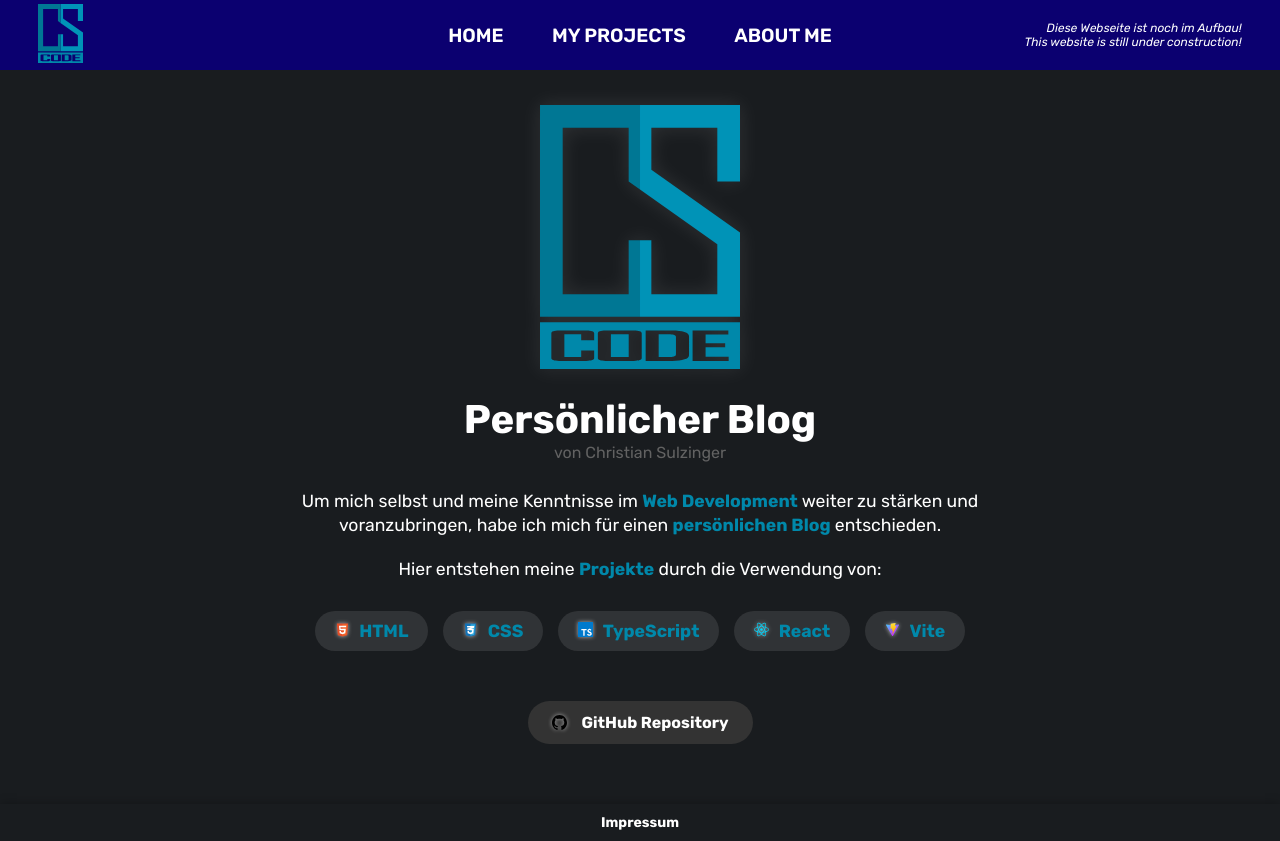
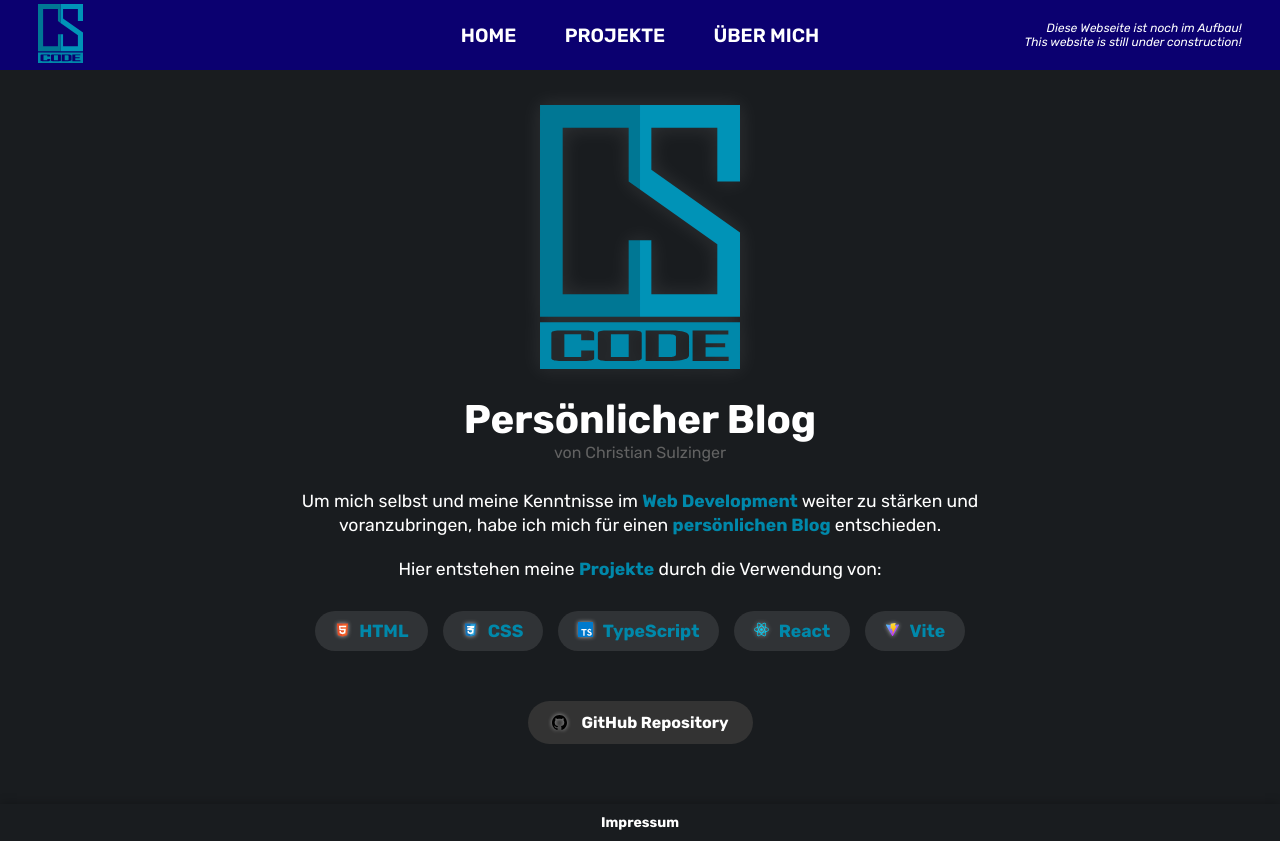
Before and after one commit to ChrisSulz/CSCode, a React (Vite) app: page / in a window 1280 px wide. Built offline with nearby package versions, Linux system fonts and the light colour scheme.

Commit message:
translation (navbar elements) to german

```diff
--- a/src/components/navbar/Navbar.tsx
+++ b/src/components/navbar/Navbar.tsx
@@ -8,11 +8,11 @@ export default function Navbar() {
             </div>
             <div className='separator'></div>
             <div className="nav-entry">
-                <p onClick={() => { window.location.href = '/projects'; }}>MY PROJECTS</p>
+                <p onClick={() => { window.location.href = '/projects'; }}>PROJEKTE</p>
             </div>
             <div className='separator'></div>
             <div className="nav-entry">
-                <p onClick={() => { window.location.href = '/about'; }}>ABOUT ME</p>
+                <p onClick={() => { window.location.href = '/about'; }}>ÜBER MICH</p>
             </div>
         </nav>
     );
```
